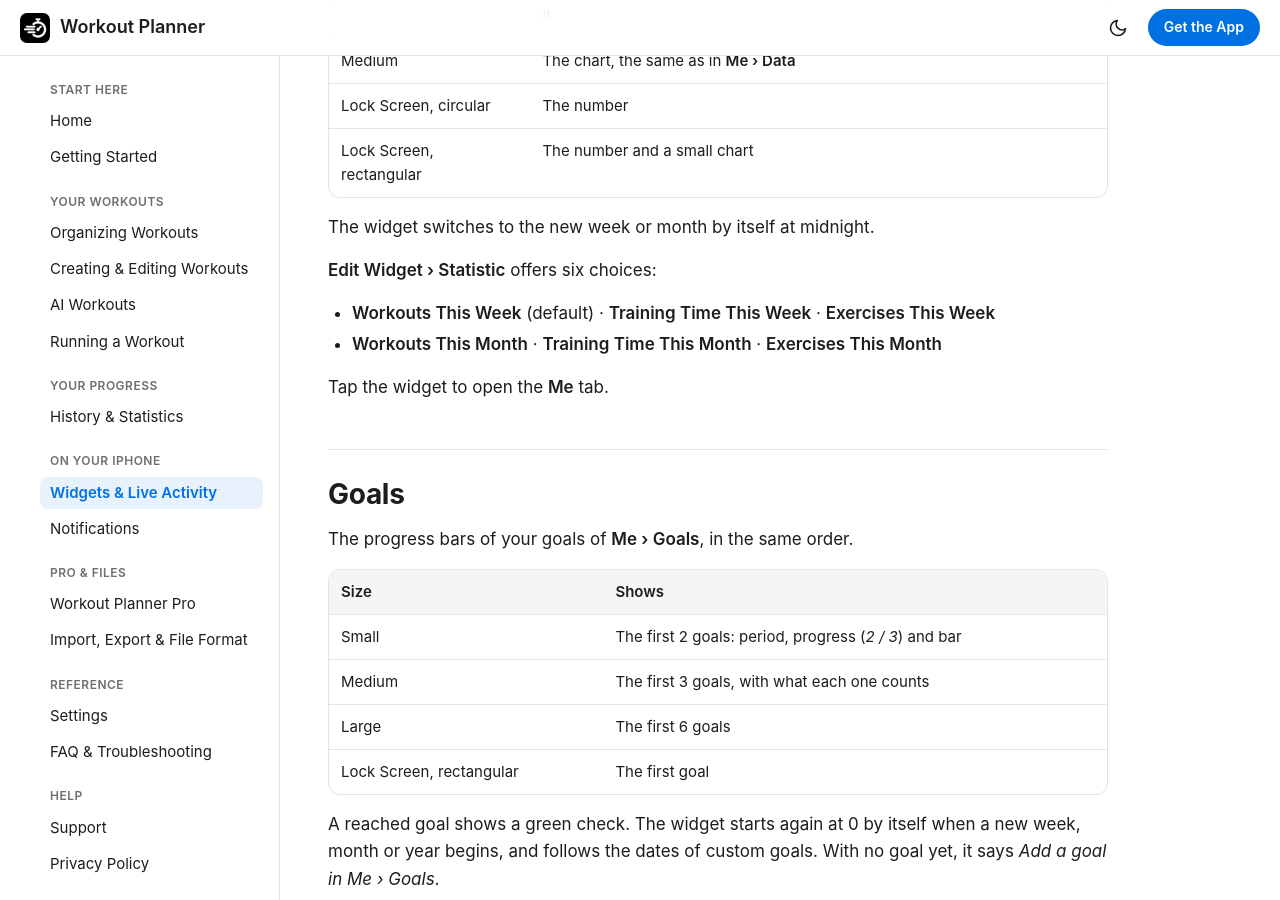
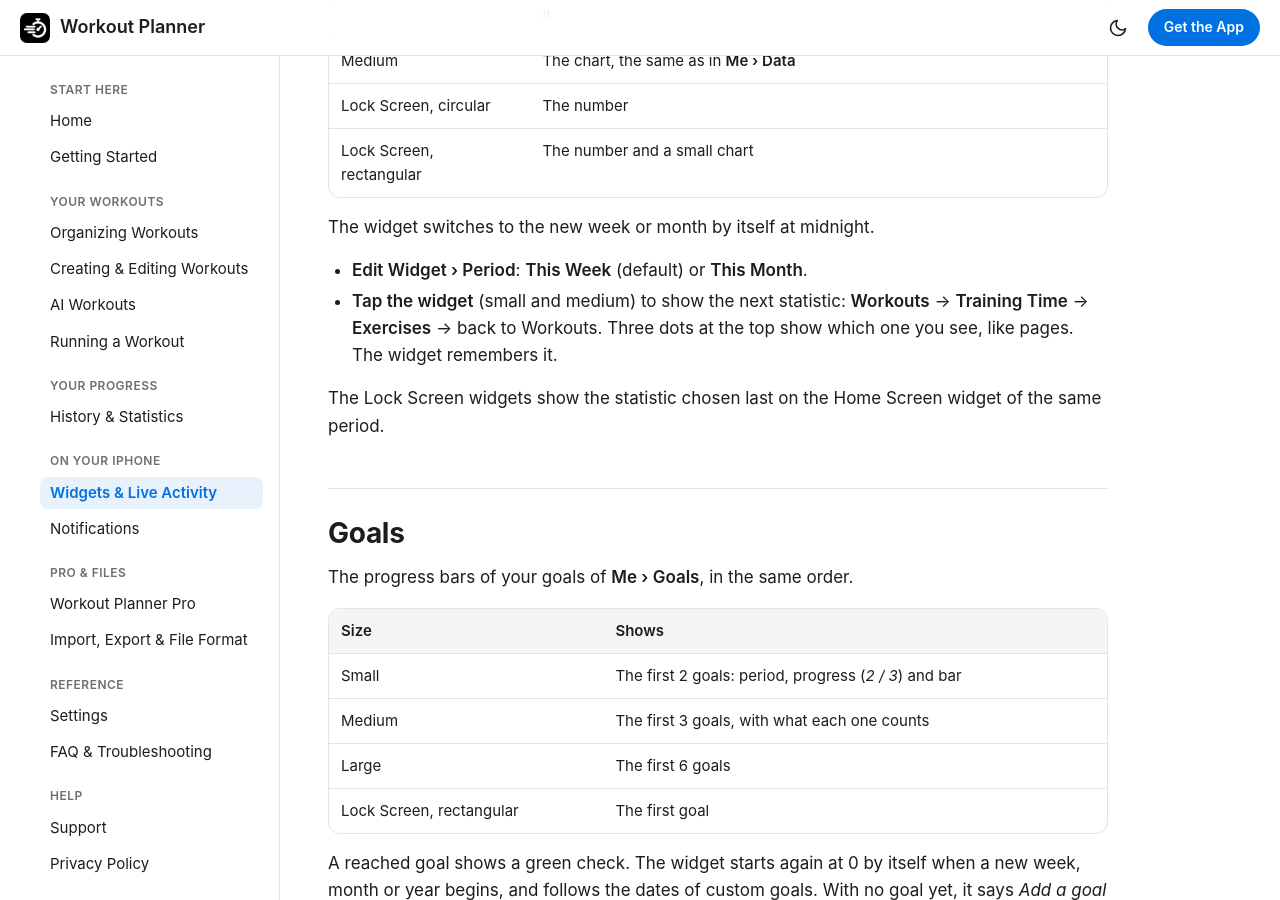
Before and after one commit to User1223-lgtm/workout-planner, a Jekyll site: the page built from widgets.md, in a window 1280 px wide and 900 px high, scrolled down 1830 px. Built offline with Jekyll 4.4.1, drawn with Linux system fonts in a browser that asks for light colours.

Commit message:
Stats widget: choose the period, tap to switch the statistic
Co-Authored-By: Claude Opus 5.5 <noreply@anthropic.com>
Claude-Session: https://claude.ai/code/session_01PSKkjhg92DJzge7KN1tx42

```diff
--- a/widgets.md
+++ b/widgets.md
@@ -63,12 +63,10 @@ Your progress at a glance.
 
 The widget switches to the new week or month by itself at midnight.
 
-**Edit Widget › Statistic** offers six choices:
+- **Edit Widget › Period**: **This Week** (default) or **This Month**.
+- **Tap the widget** (small and medium) to show the next statistic: **Workouts** → **Training Time** → **Exercises** → back to Workouts. Three dots at the top show which one you see, like pages. The widget remembers it.
 
-- **Workouts This Week** (default) · **Training Time This Week** · **Exercises This Week**
-- **Workouts This Month** · **Training Time This Month** · **Exercises This Month**
-
-Tap the widget to open the **Me** tab.
+The Lock Screen widgets show the statistic chosen last on the Home Screen widget of the same period.
 
 ## Goals
 
```
